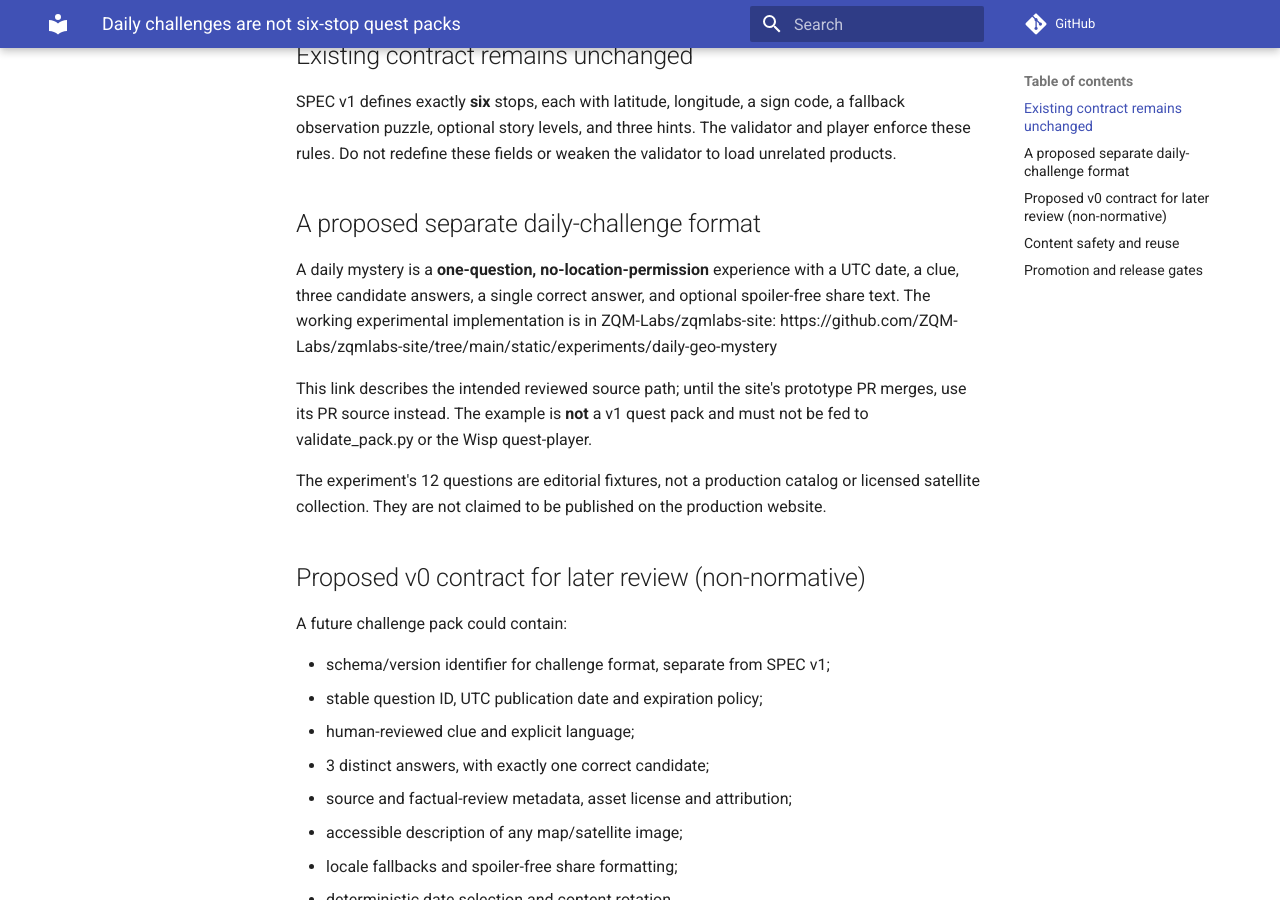
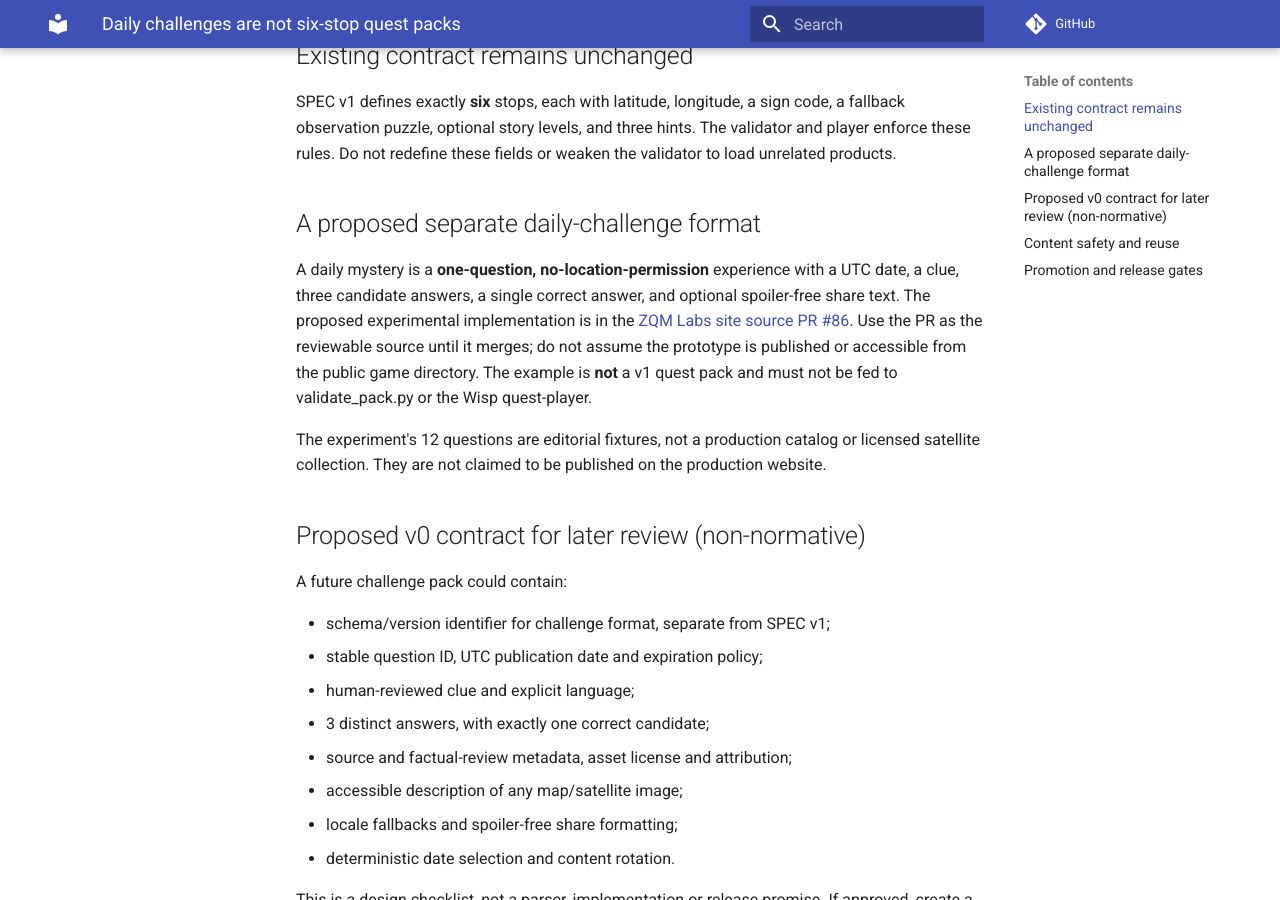
Before and after one commit to ZQM-Labs/quest-authoring, an MkDocs documentation site: the page built from docs/daily-challenge-boundary.md, in a window 1280 px wide and 900 px high, scrolled down 306 px. Built offline with MkDocs 1.6.1 and Material for MkDocs 9.7.7, drawn with Linux system fonts in a browser that asks for light colours; comment, search, counter and statistics services are not loaded.

Commit message:
docs: link reviewable prototype PR instead of unmerged main path

```diff
--- a/docs/daily-challenge-boundary.md
+++ b/docs/daily-challenge-boundary.md
@@ -15,12 +15,10 @@ weaken the validator to load unrelated products.
 
 A daily mystery is a **one-question, no-location-permission** experience with
 a UTC date, a clue, three candidate answers, a single correct answer, and
-optional spoiler-free share text. The working experimental implementation is
-in ZQM-Labs/zqmlabs-site:
-https://github.com/ZQM-Labs/zqmlabs-site/tree/main/static/experiments/daily-geo-mystery
-
-This link describes the intended reviewed source path; until the site's
-prototype PR merges, use its PR source instead. The example is **not** a v1
+optional spoiler-free share text. The proposed experimental implementation is in the
+[ZQM Labs site source PR #86](https://github.com/ZQM-Labs/zqmlabs-site/pull/86).
+Use the PR as the reviewable source until it merges; do not assume the
+prototype is published or accessible from the public game directory. The example is **not** a v1
 quest pack and must not be fed to validate_pack.py or the Wisp quest-player.
 
 The experiment's 12 questions are editorial fixtures, not a production
```
